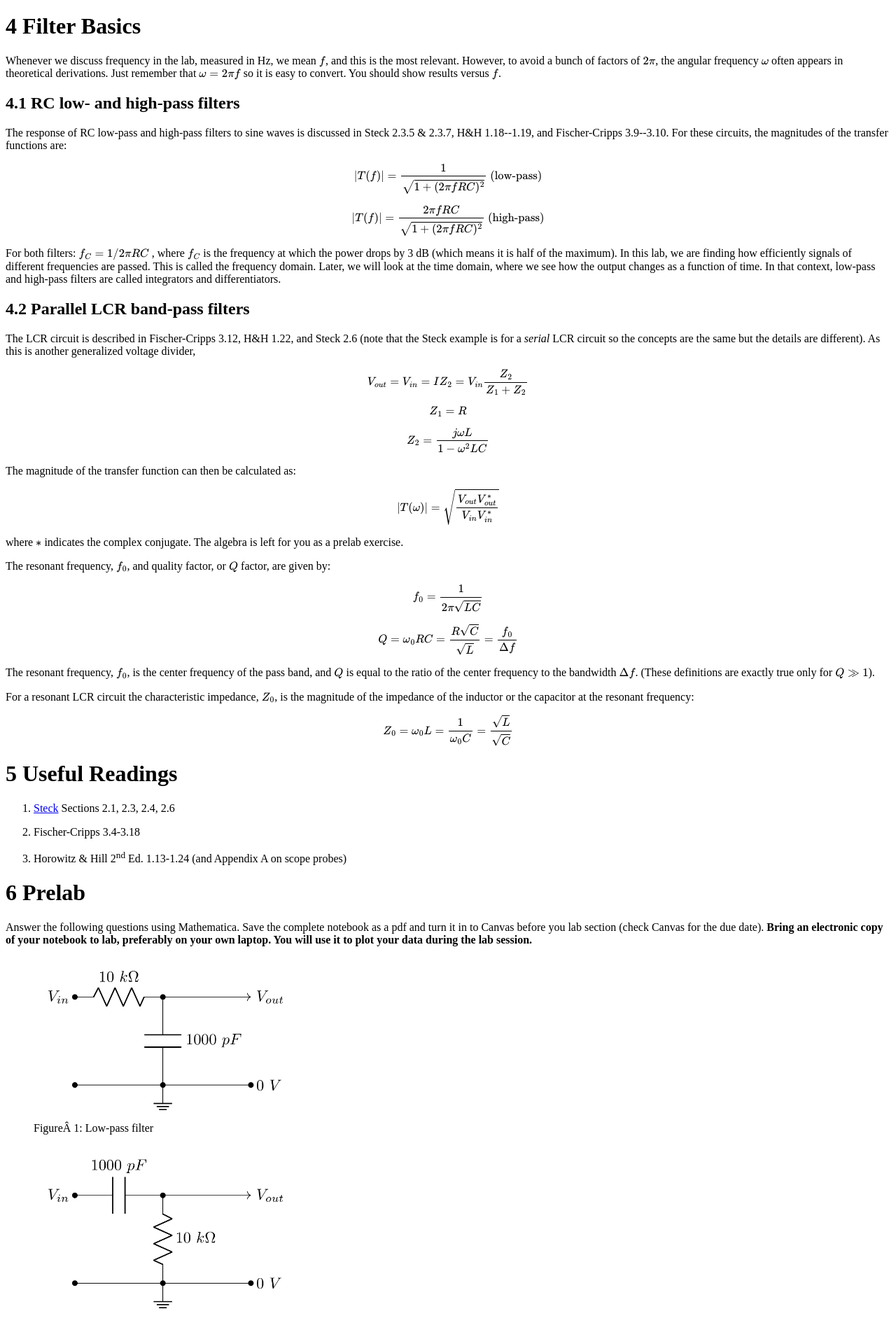
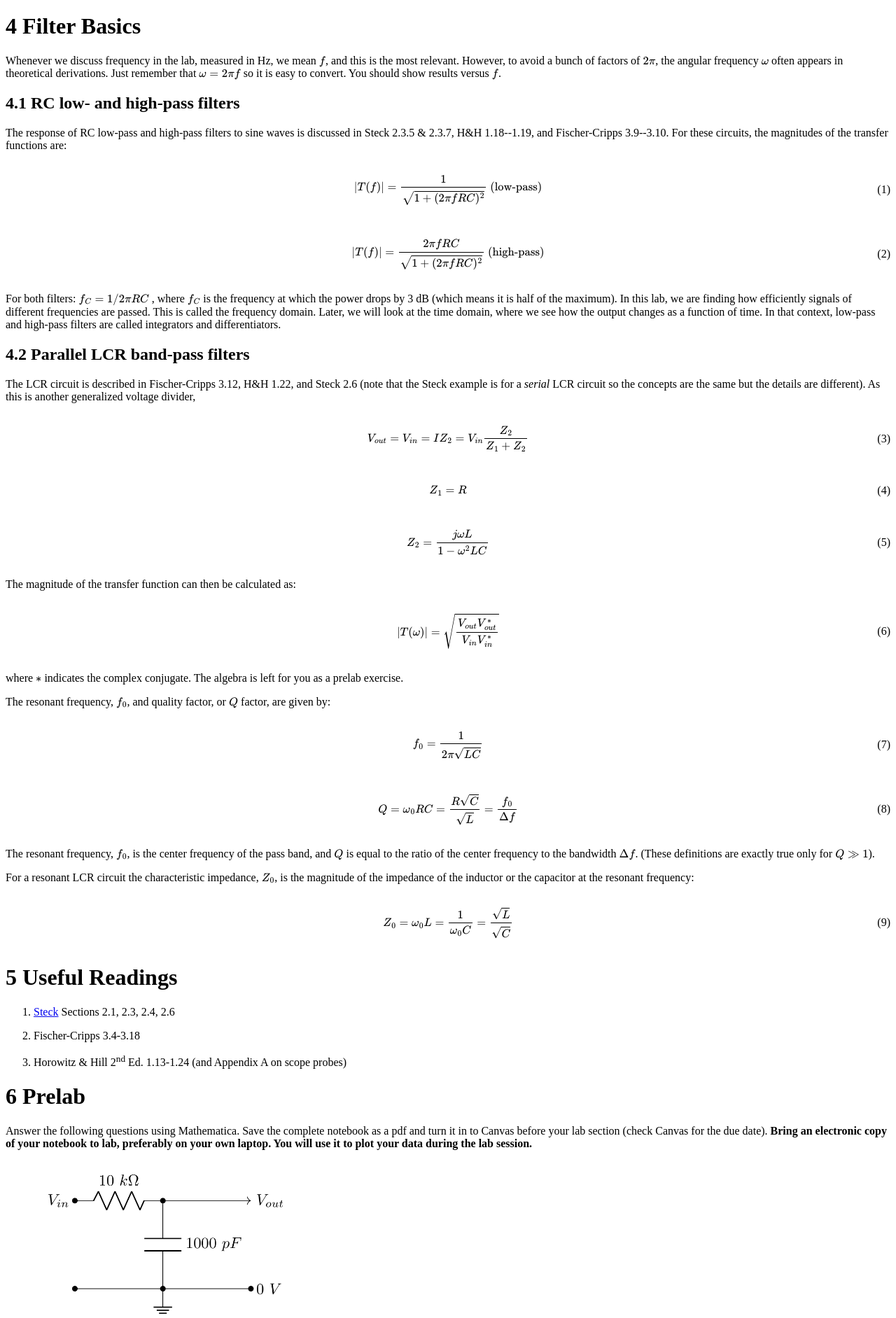
Before and after one commit to mattbellis/PHYS-3330, a Jekyll site: the page built from _pages/lab3.md, in a window 1280 px wide. Shown: the part 2034-3917 px from the top of the page at 70% size. Built offline with Jekyll 4.4.1, drawn with Linux system fonts in a browser that asks for light colours; nearby versions of some CDN libraries; formulas are drawn with MathJax 3; some of the changed text lies outside the part shown.

Commit message:
Update
Added eqn numbers to lab 3

```diff
--- a/_includes/lab3.html
+++ b/_includes/lab3.html
@@ -7,6 +7,13 @@
 Colorado Boulder">
 
       <title>PHYS 3330</title>
+
+            <!-- pandoc-eqnos: equation style -->
+            <style>
+              .eqnos { display: inline-block; position: relative; width: 100%; }
+              .eqnos br { display: none; }
+              .eqnos-number { position: absolute; right: 0em; top: 50%; line-height: 0; }
+            </style>
          </head>
    <body>
             <div>
@@ -232,12 +239,14 @@ Colorado Boulder">
          waves is discussed in Steck 2.3.5 &amp; 2.3.7, H&amp;H
          1.18--1.19, and Fischer-Cripps 3.9--3.10. For these circuits,
          the magnitudes of the transfer functions are:</p>
-         <p><span class="math display">\[\left| T(f) \right| =
-         \frac{1}{\sqrt{1 + (2\pi fRC)^{2}}}~
-         \mbox{(low-pass)}\]</span></p>
-         <p><span class="math display">\[\left| T(f) \right| =
-         \frac{2\pi fRC}{\sqrt{1 + (2\pi fRC)^{2}}}
-         ~\mbox{(high-pass)}\]</span></p>
+         <p><span id="eq:1" class="eqnos"><span
+         class="math display">\[\left| T(f) \right| = \frac{1}{\sqrt{1 +
+         (2\pi fRC)^{2}}}~
+         \mbox{(low-pass)}\]</span><span class="eqnos-number">(1)</span></span></p>
+         <p><span id="eq:2" class="eqnos"><span
+         class="math display">\[\left| T(f) \right| = \frac{2\pi
+         fRC}{\sqrt{1 + (2\pi fRC)^{2}}}
+         ~\mbox{(high-pass)}\]</span><span class="eqnos-number">(2)</span></span></p>
          <p>For both filters: <span class="math inline">\(f_{C} =
          1/{2\pi RC}\ \)</span>, where <span
          class="math inline">\(f_{C}\)</span> is the frequency at which
@@ -256,15 +265,22 @@ Colorado Boulder">
          <em>serial</em> LCR circuit so the concepts are the same but
          the details are different). As this is another generalized
          voltage divider,</p>
-         <p><span class="math display">\[V_{out} = V_{in} = IZ_{2} =
-         V_{in}\frac{Z_{2}}{Z_{1} + Z_{2}}\]</span></p>
-         <p><span class="math display">\[Z_{1} = R\]</span></p>
-         <p><span class="math display">\[Z_{2} = \frac{j\omega L}{1 -
-         \omega^{2}LC}\]</span></p>
+         <p><span id="eq:3" class="eqnos"><span
+         class="math display">\[V_{out} = V_{in} = IZ_{2} =
+         V_{in}\frac{Z_{2}}{Z_{1} +
+         Z_{2}}\]</span><span class="eqnos-number">(3)</span></span>
+         </p>
+         <p><span id="eq:4" class="eqnos"><span
+         class="math display">\[Z_{1} =
+         R\]</span><span class="eqnos-number">(4)</span></span></p>
+         <p><span id="eq:5" class="eqnos"><span
+         class="math display">\[Z_{2} = \frac{j\omega L}{1 -
+         \omega^{2}LC}\]</span><span class="eqnos-number">(5)</span></span></p>
          <p>The magnitude of the transfer function can then be
          calculated as:</p>
-         <p><span class="math display">\[\left| T(\omega) \right| =
-         \sqrt{\frac{V_{out}V_{out}^{*}}{V_{in}V_{in}^{*}}}\]</span></p>
+         <p><span id="eq:6" class="eqnos"><span
+         class="math display">\[\left| T(\omega) \right| =
+         \sqrt{\frac{V_{out}V_{out}^{*}}{V_{in}V_{in}^{*}}}\]</span><span class="eqnos-number">(6)</span></span></p>
          <p>where <span class="math inline">\(*\)</span> indicates the
          complex conjugate. The algebra is left for you as a prelab
          exercise.</p>
@@ -272,11 +288,13 @@ Colorado Boulder">
          class="math inline">\(f_0\)</span>, and quality factor, or
          <span class="math inline">\(Q\)</span> factor, are given
          by:</p>
-         <p><span class="math display">\[f_{0} =
-         \frac{1}{2\pi\sqrt{LC}}\]</span></p>
-         <p><span class="math display">\[Q = \omega_{0}RC =
-         \frac{R\sqrt{C}}{\sqrt{L}} = \frac{f_{0}}{\Delta
-         f}\]</span></p>
+         <p><span id="eq:7" class="eqnos"><span
+         class="math display">\[f_{0} =
+         \frac{1}{2\pi\sqrt{LC}}\]</span><span class="eqnos-number">(7)</span></span></p>
+         <p><span id="eq:8" class="eqnos"><span class="math display">\[Q
+         = \omega_{0}RC = \frac{R\sqrt{C}}{\sqrt{L}} =
+         \frac{f_{0}}{\Delta
+         f}\]</span><span class="eqnos-number">(8)</span></span></p>
          <p>The resonant frequency, <span
          class="math inline">\(f_{0}\)</span>, is the center frequency
          of the pass band, and <span class="math inline">\(Q\)</span> is
@@ -288,8 +306,10 @@ Colorado Boulder">
          <span class="math inline">\(Z_0\)</span>, is the magnitude of
          the impedance of the inductor or the capacitor at the resonant
          frequency:</p>
-         <p><span class="math display">\[Z_{0} = \omega_{0}L =
-         \frac{1}{\omega_{0}C} = \frac{\sqrt{L}}{\sqrt{C}}\]</span></p>
+         <p><span id="eq:9" class="eqnos"><span
+         class="math display">\[Z_{0} = \omega_{0}L =
+         \frac{1}{\omega_{0}C} =
+         \frac{\sqrt{L}}{\sqrt{C}}\]</span><span class="eqnos-number">(9)</span></span></p>
          <h1 data-number="5" id="useful-readings"><span
          class="header-section-number">5</span> Useful Readings</h1>
          <ol type="1">
@@ -303,7 +323,7 @@ Colorado Boulder">
          <h1 data-number="6" id="prelab"><span
          class="header-section-number">6</span> Prelab</h1>
          <p>Answer the following questions using Mathematica. Save the
-         complete notebook as a pdf and turn it in to Canvas before you
+         complete notebook as a pdf and turn it in to Canvas before your
          lab section (check Canvas for the due date). <strong>Bring an
          electronic copy of your notebook to lab, preferably on your own
          laptop. You will use it to plot your data during the lab
@@ -631,9 +652,10 @@ Colorado Boulder">
          just wires wrapped around a ferrite core. One can include this
          resistance as a resistor in series with the inductor. The
          refined model of the Q of this system is</p>
-         <p><span class="math display">\[Q_{refined} =
+         <p><span id="eq:10" class="eqnos"><span
+         class="math display">\[Q_{refined} =
          \frac{\frac{R}{R_{L}}}{R\sqrt{\frac{C}{L}} +
-         \frac{1}{R_{L}}\sqrt{\frac{L}{C}}}\]</span></p>
+         \frac{1}{R_{L}}\sqrt{\frac{L}{C}}}\]</span><span class="eqnos-number">(10)</span></span></p>
          <p>where <span class="math inline">\(R_L\)</span> is the
          equivalent series resistance of the inductor. This is
          non-trivial to derive.</p>
```
Also changed, not shown: other parts of _includes/lab3.html (+4 -3 lines), _includes/lab1.html (+9 -9 lines), raw-content/lab1-raw.md (+2 -3 lines), raw-content/lab3-raw.md (+12 -12 lines).
